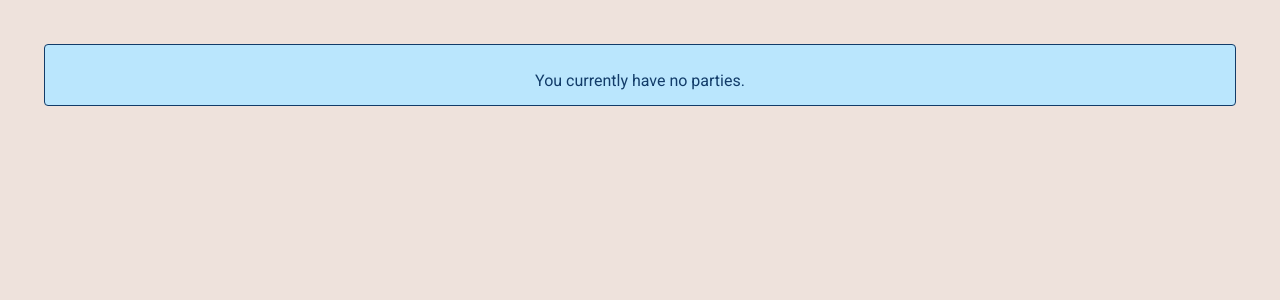
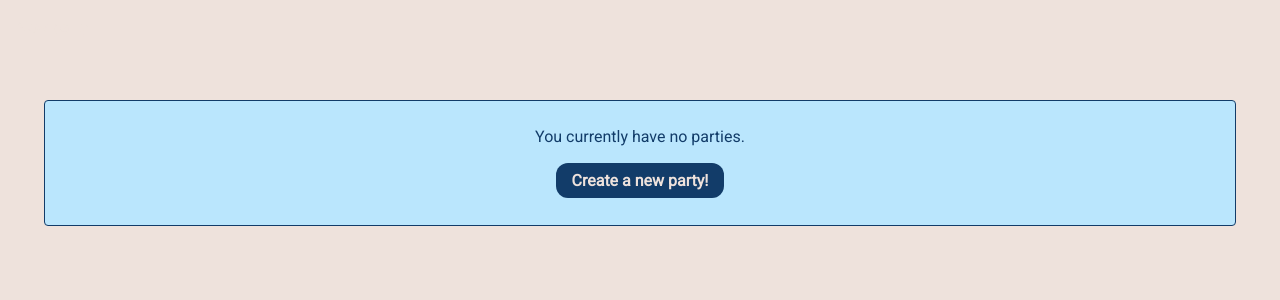
Before and after one commit to fyliu/django-party, a Django app: page / in a window 1280 px wide. Shown: the part 64-364 px from the top of the page. Run offline with Django 5.2, Linux system fonts and the light colour scheme; the visitor is signed in with stand-in values (Sample User, id 1); data that the repository does not hold is empty; style sheets or scripts are compiled from the project's sources; parts of the project's set-up code (start-up, migrations or seed data) failed here and were passed over.

Commit message:
add links to new_party

```diff
--- a/party/templates/party/base.html
+++ b/party/templates/party/base.html
@@ -16,6 +16,8 @@
             <a href="{% url 'page_party_list' %}"
                class="inline-block p-4 text-custom-powder-light font-dancing-script text-2xl">My parties</a>
         </nav>
+        <a href="{% url 'page_new_party' %}"
+           class="inline-block p-4 text-custom-powder-light">New party</a>
         <main class="container p-5 m-auto">
             {% block content %}
             {% endblock content %}
--- a/party/templates/party/party_list/page_parties_list.html
+++ b/party/templates/party/party_list/page_parties_list.html
@@ -19,6 +19,9 @@
             <div class="col-span-2 text-center bg-sky-200 border border-custom-blue text-custom-blue p-5 py-3 rounded"
                  role="alert">
                 <p class="mt-3">You currently have no parties.</p>
+                <p class="m-5">
+                    <a href="{% url 'page_new_party' %}" class="btn-default">Create a new party!</a>
+                </p>
             </div>
         {% endfor %}
     </div>
```
